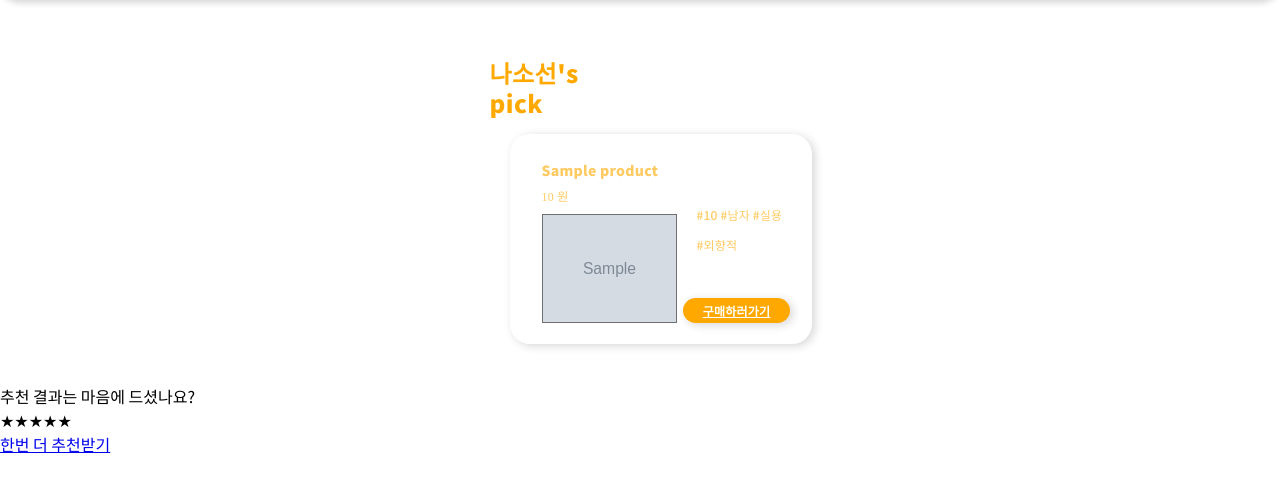
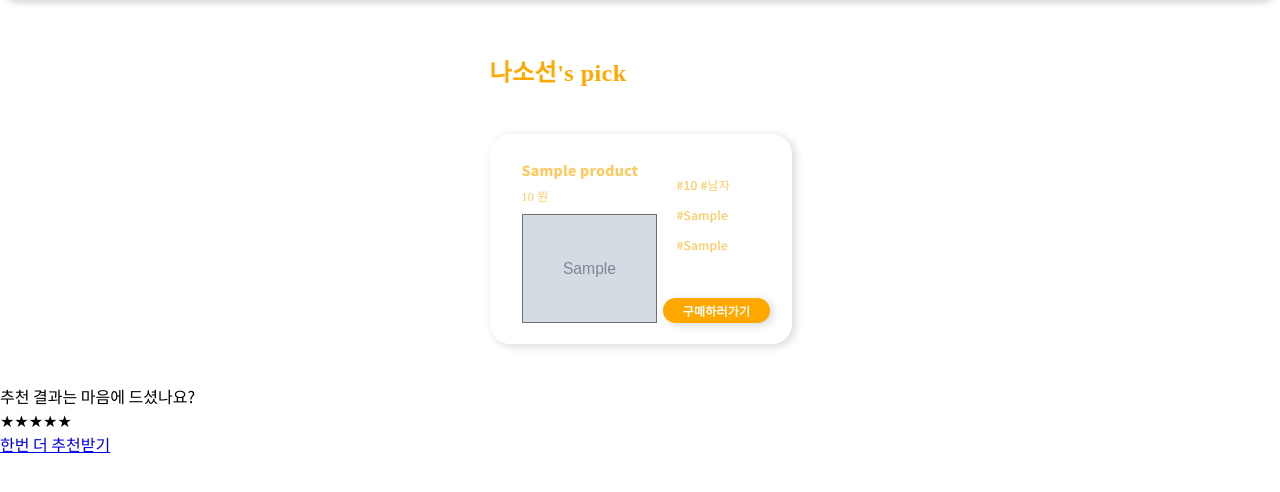
Before and after one commit to SeongwonChung/nasosun, a Django app: page /result/1 in a window 1280 px wide. Shown: the part 66-558 px from the top of the page. Run offline with Django 3.2, Linux system fonts and the light colour scheme; tables that the repository leaves empty hold one stand-in row (values such as "Sample post"); grey boxes marked "Sample" are stand-in pictures.

Commit message:
for_you 수정중

```diff
--- a/nasosunpj/app/models.py
+++ b/nasosunpj/app/models.py
@@ -27,20 +27,11 @@ class Requirement(models.Model):
         ('여자','여자')
     )
 
-    TASTE = (
-        ('실용','실용적'),
-        ('고급','고급스러운')
-    )
-
-    TEMPERAMENT = (
-        ('외향적','외향적'),
-        ('내향적','내향적')
-    )
     offer_no = models.OneToOneField(Offer, on_delete = models.CASCADE, primary_key = True)
     gender = models.CharField(max_length = 2, choices = GENDER)
     age = models.IntegerField()
-    taste = models.CharField(max_length = 2, choices = TASTE) #취향
-    temperament = models.CharField(max_length = 3, choices = TEMPERAMENT) #성향
+    taste = models.CharField(max_length = 10) #성향
+    temperament = models.CharField(max_length = 10) #취향
     purpose = models.CharField(max_length = 100)
     budget = models.IntegerField()
 
--- a/nasosunpj/app/static/base.css
+++ b/nasosunpj/app/static/base.css
@@ -1,7 +1,9 @@
 *{
     font-family: 'Noto Sans KR', sans-serif;
 }
-
+body{
+    margin: 0;
+}
 .header{
     height: 66px;
     width: 100%;
--- a/nasosunpj/app/static/result.css
+++ b/nasosunpj/app/static/result.css
@@ -19,17 +19,21 @@
 }
 
 .head__heading {
-    width: 148px;
+    width: 160px;
     height: 36px;
+    font-family: NotoSansKR;
     font-size: 24px;
     font-weight: 900;
-    text-align: left;
+    font-stretch: normal;
+    font-style: normal;
     line-height: 1.25;
     letter-spacing: 0.48px;
+    text-align: left;
     color: #ffa900;
-}
-
+  }
 .resultBox__productlist {
+    padding: 0;
+    list-style-type: none;
     width: 302px;
     display: flex;
     flex-direction: column;
@@ -104,7 +108,8 @@
 
 .right__tags{
     width: 98px;
-    padding-left: 9px;
+    padding: 30px 0px 0px 9px;
+
     color: #ffca61;
     font-size: 12px;
     font-weight: 500;
@@ -113,6 +118,9 @@
 
     margin-top: 93px;
     margin-bottom: 38px;
+
+    display: inline-block;
+    align-items: center;
 }
 .right__purchase {
     width: 107px;
@@ -139,4 +147,5 @@
     display: flex;
     justify-content: center;
     align-items: center;
+    text-decoration: none;
   }
--- a/nasosunpj/app/templates/for_you.html
+++ b/nasosunpj/app/templates/for_you.html
@@ -58,7 +58,7 @@
         <br>
             <div class="box_slider">
                 <label class="box_slider_text">실용<br>주의</label>
-                    <input class="slider" type="range" min="1" max="100"  name="temperment">
+                    <input class="slider" type="range" min="1" max="100"  name="temperament">
                 <label class="box_slider_text">감성<br>주의</label>
             </div>
         </div>
--- a/nasosunpj/app/templates/result.html
+++ b/nasosunpj/app/templates/result.html
@@ -21,8 +21,9 @@
                 <div class="right__tags">
                     <span>#{{requirement.age}}</span>
                     <span>#{{requirement.gender}}</span>
+                    <br>
+                    <span>#{{requirement.temperament}}</span>
                     <span>#{{requirement.taste}}</span>
-                    <span>#{{requirement.temperament}}</span>
                 </div>
                 <div class="right__purchase">
                     <a class="purchase__link" href="{{product.product_url}}">구매하러가기</a>
--- a/nasosunpj/app/views.py
+++ b/nasosunpj/app/views.py
@@ -7,22 +7,34 @@ from django.contrib import auth
 
 def for_you(request):
     if request.method == "POST":
-         new_offer = Offer.objects.create(
-             user_no = request.user.pk
-         )
-         new_reslut = Result.objects.create(
-             offer_no = new_offer.pk
-         )
-         new_requirement = Requirement.objects.create(
-             offer_no = new_offer.pk,
-             gender =request.POST['gender'],
-             age =request.POST['age'],
-             taste =request.POST['taste'],
-             temperament =request.POST['temperament'],
-             purpose =request.POST['purpose'],
-             budget =request.POST['budget'],
-         )
-         return  redirect('spinner', new_result.offer_no)
+        print(request.POST['taste'])
+        new_offer = Offer.objects.create(
+            user_no = request.user
+        )
+        new_reslut = Result.objects.create(
+            offer_no = new_offer
+        )
+
+        temper_score = request.POST['temperament']
+        print(temper_score, type(temper_score))
+        if int(temper_score) > 50:
+            temp = "감성"
+        else:
+            temp = "실용"
+
+        taste = request.POST['taste'][0]
+
+
+        new_requirement = Requirement.objects.create(
+            offer_no = new_offer,
+            gender =request.POST['gender'],
+            age =request.POST['age'],
+            taste = taste,
+            temperament =temp,
+            purpose =request.POST['purpose'],
+            budget =request.POST['budget'],
+        )
+        return  redirect('spinner', new_result.offer_no)
     return render(request, 'for_you.html')
 
 def signup(request):
```
Also changed, not shown: nasosunpj/app/templates/spinner.html (+0 -7 lines).
